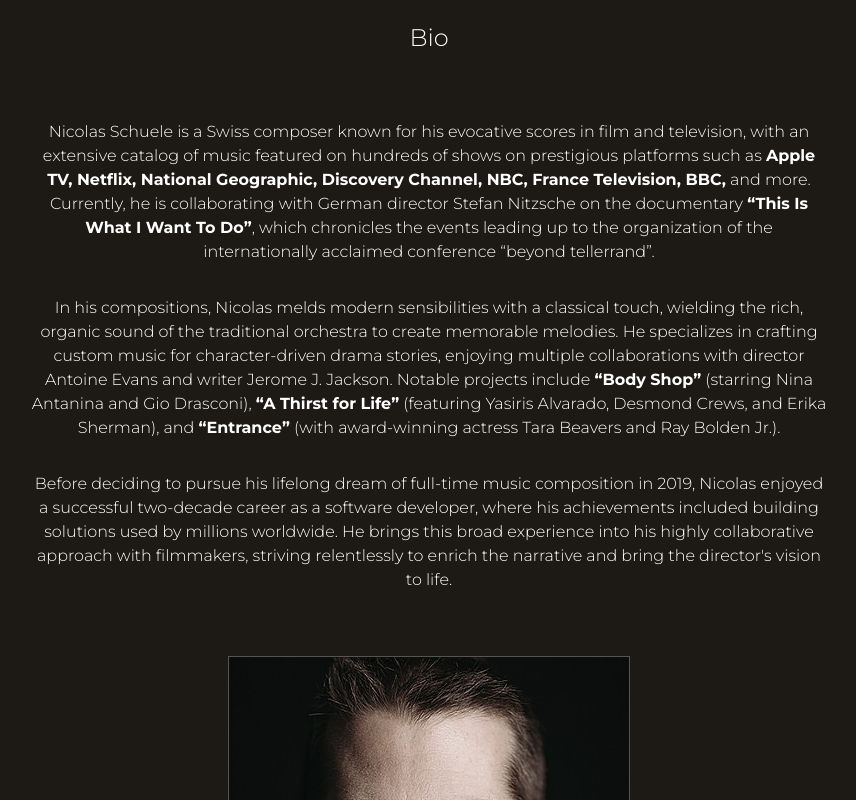
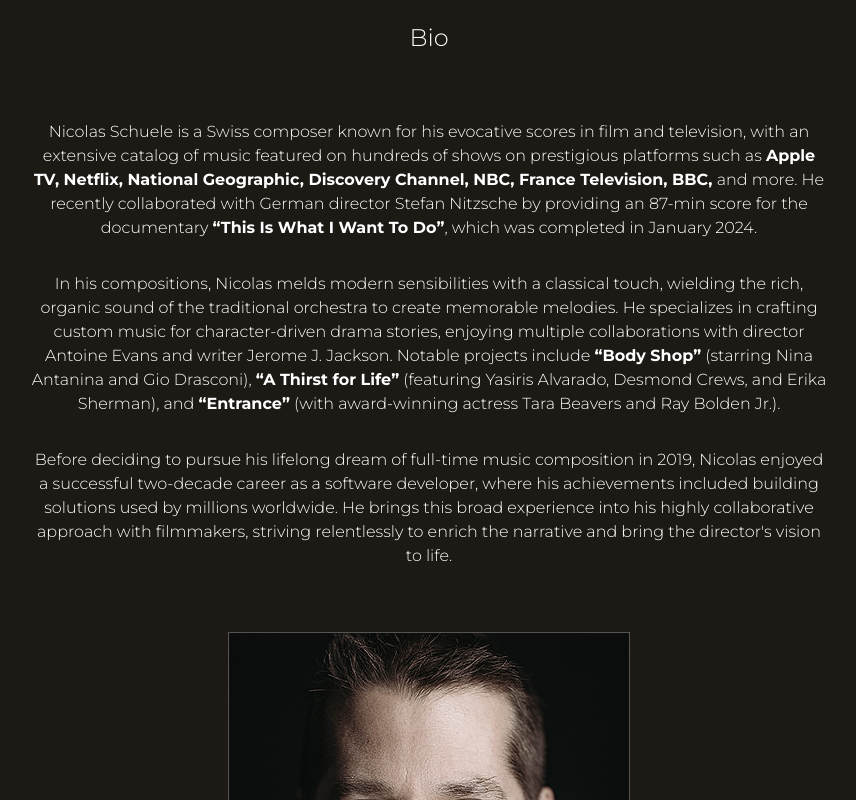
Before and after one commit to inlogicstudio/nicolas-schuele.com, a plain HTML site: page index.html in a window 1280 px wide. Shown: the part 1660-2460 px from the top of the page, without its empty margins (211-1067 px from the left). Drawn offline with Linux system fonts and the light colour scheme.

Commit message:
Update bio

```diff
--- a/index.html
+++ b/index.html
@@ -96,7 +96,7 @@
         <div class="container">
           <h2>Bio</h2>
           <div class="text_wrapper">
-            <p>Nicolas Schuele is a Swiss composer known for his evocative scores in film and television, with an extensive catalog of music featured on hundreds of shows on prestigious platforms such as <strong>Apple TV, Netflix, National Geographic, Discovery Channel, NBC, France Television, BBC,</strong> and more. Currently, he is collaborating with German director Stefan Nitzsche on the documentary <strong>“This Is What I Want To Do”</strong>, which chronicles the events leading up to the organization of the internationally acclaimed conference “beyond tellerrand”.</p>
+            <p>Nicolas Schuele is a Swiss composer known for his evocative scores in film and television, with an extensive catalog of music featured on hundreds of shows on prestigious platforms such as <strong>Apple TV, Netflix, National Geographic, Discovery Channel, NBC, France Television, BBC,</strong> and more. He recently collaborated with German director Stefan Nitzsche by providing an 87-min score for the documentary <strong>“This Is What I Want To Do”</strong>, which was completed in January 2024.</p>
             <p>In his compositions, Nicolas melds modern sensibilities with a classical touch, wielding the rich, organic sound of the traditional orchestra to create memorable melodies. He specializes in crafting custom music for character-driven drama stories, enjoying multiple collaborations with director Antoine Evans and writer Jerome J. Jackson. Notable projects include <strong>“Body Shop”</strong> (starring Nina Antanina and Gio Drasconi), <strong>“A Thirst for Life”</strong> (featuring Yasiris Alvarado, Desmond Crews, and Erika Sherman), and <strong>“Entrance”</strong> (with award-winning actress Tara Beavers and Ray Bolden Jr.).</p>
             <p>Before deciding to pursue his lifelong dream of full-time music composition in 2019, Nicolas enjoyed a successful two-decade career as a software developer, where his achievements included building solutions used by millions worldwide. He brings this broad experience into his highly collaborative approach with filmmakers, striving relentlessly to enrich the narrative and bring the director's vision to life.</p>
           </div>
```
